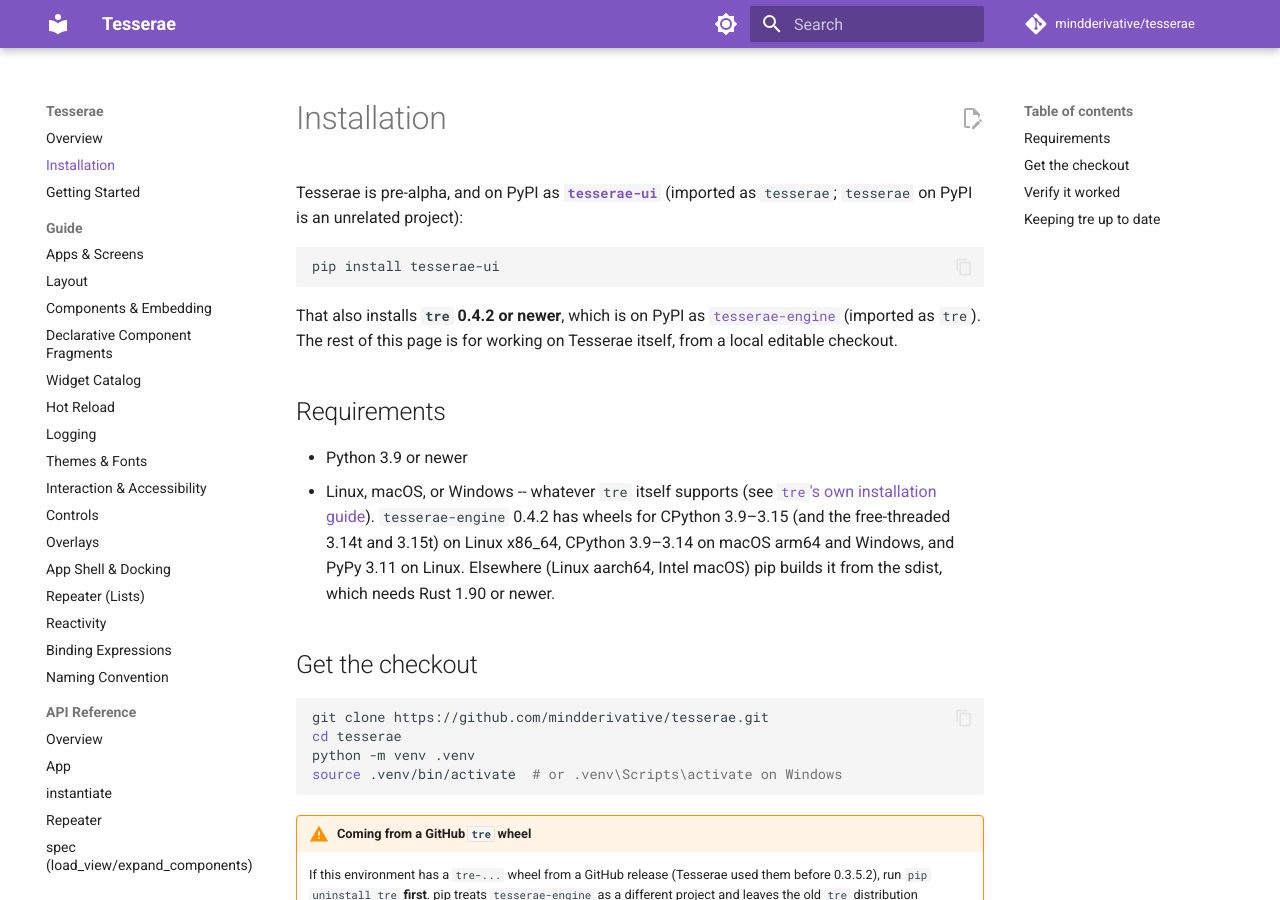
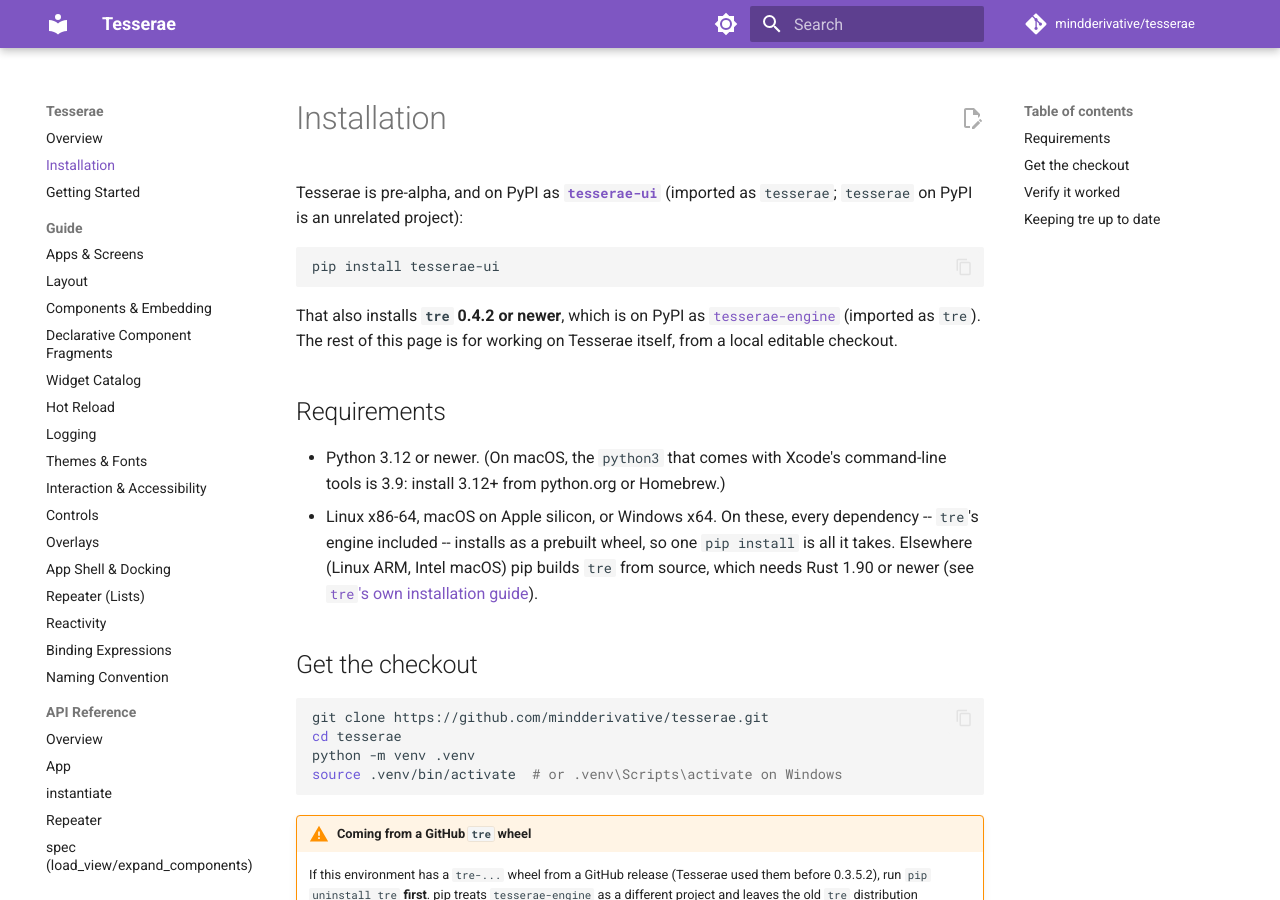
Before and after one commit to mindderivative/tesserae, an MkDocs documentation site: the page built from docs/installation.md, in a window 1280 px wide and 900 px high. Built offline with MkDocs 1.6.1 and Material for MkDocs 9.7.7, drawn with Linux system fonts in a browser that asks for light colours; comment, search, counter and statistics services are not loaded.

Commit message:
M76: Python 3.12 is the floor (the user's), in pyproject, CI and the install guide
Co-Authored-By: Claude Opus 5.5 <noreply@anthropic.com>

```diff
--- a/docs/installation.md
+++ b/docs/installation.md
@@ -15,14 +15,14 @@ a local editable checkout.
 
 ## Requirements
 
-- Python 3.9 or newer
-- Linux, macOS, or Windows -- whatever `tre` itself supports (see
-  [`tre`'s own installation guide](https://mindderivative.github.io/tre/installation/)).
-  `tesserae-engine` 0.4.2 has wheels for CPython 3.9–3.15 (and the
-  free-threaded 3.14t and 3.15t) on Linux x86_64, CPython 3.9–3.14 on
-  macOS arm64 and Windows, and PyPy 3.11 on Linux. Elsewhere (Linux
-  aarch64, Intel macOS) pip builds it from the sdist, which needs Rust
-  1.90 or newer.
+- Python 3.12 or newer. (On macOS, the `python3` that comes with
+  Xcode's command-line tools is 3.9: install 3.12+ from python.org or
+  Homebrew.)
+- Linux x86-64, macOS on Apple silicon, or Windows x64. On these, every
+  dependency -- `tre`'s engine included -- installs as a prebuilt wheel,
+  so one `pip install` is all it takes. Elsewhere (Linux ARM, Intel
+  macOS) pip builds `tre` from source, which needs Rust 1.90 or newer
+  (see [`tre`'s own installation guide](https://mindderivative.github.io/tre/installation/)).
 
 ## Get the checkout
 
--- a/pyproject.toml
+++ b/pyproject.toml
@@ -8,7 +8,7 @@ version = "0.1.0"
 description = "A pyCopper-style declarative Python GUI framework, powered by the Tesserae Render Engine (tre)."
 readme = "README.md"
 license = "MIT"
-requires-python = ">=3.10"  # materialyoucolor has no 3.9 wheels (M76)
+requires-python = ">=3.12"  # the user's floor (M76); 3.9 would also need a compiler for materialyoucolor
 authors = [{ name = "Phil Hodgins", email = "philip.a.hodgins@gmail.com" }]
 keywords = ["gui", "desktop", "declarative", "mvvm", "material-design"]
 classifiers = [
@@ -19,8 +19,6 @@ classifiers = [
     "Intended Audience :: Developers",
     "Operating System :: OS Independent",
     "Programming Language :: Python :: 3 :: Only",
-    "Programming Language :: Python :: 3.10",
-    "Programming Language :: Python :: 3.11",
     "Programming Language :: Python :: 3.12",
     "Programming Language :: Python :: 3.13",
     "Programming Language :: Python :: 3.14",
```
Also changed, not shown: BUILD_TRACKER.md (+3 -3 lines), 1 other file.
